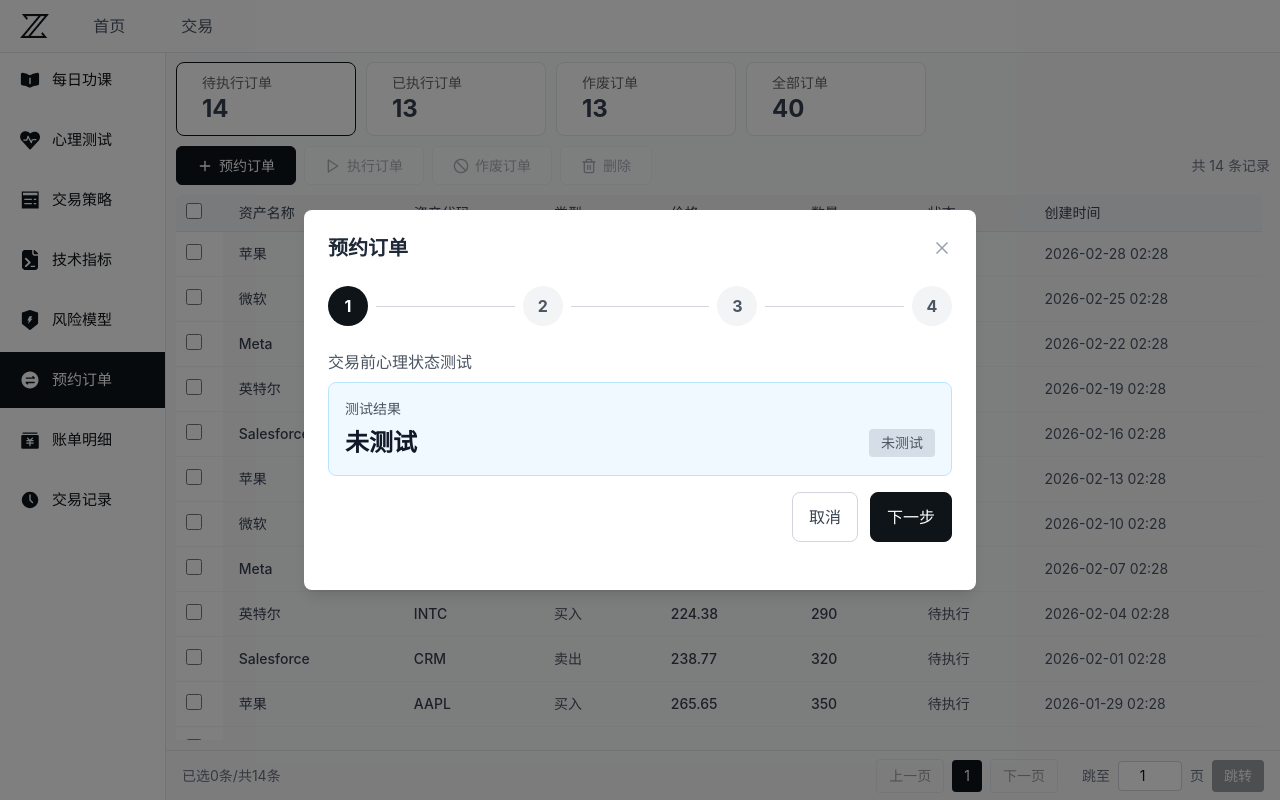
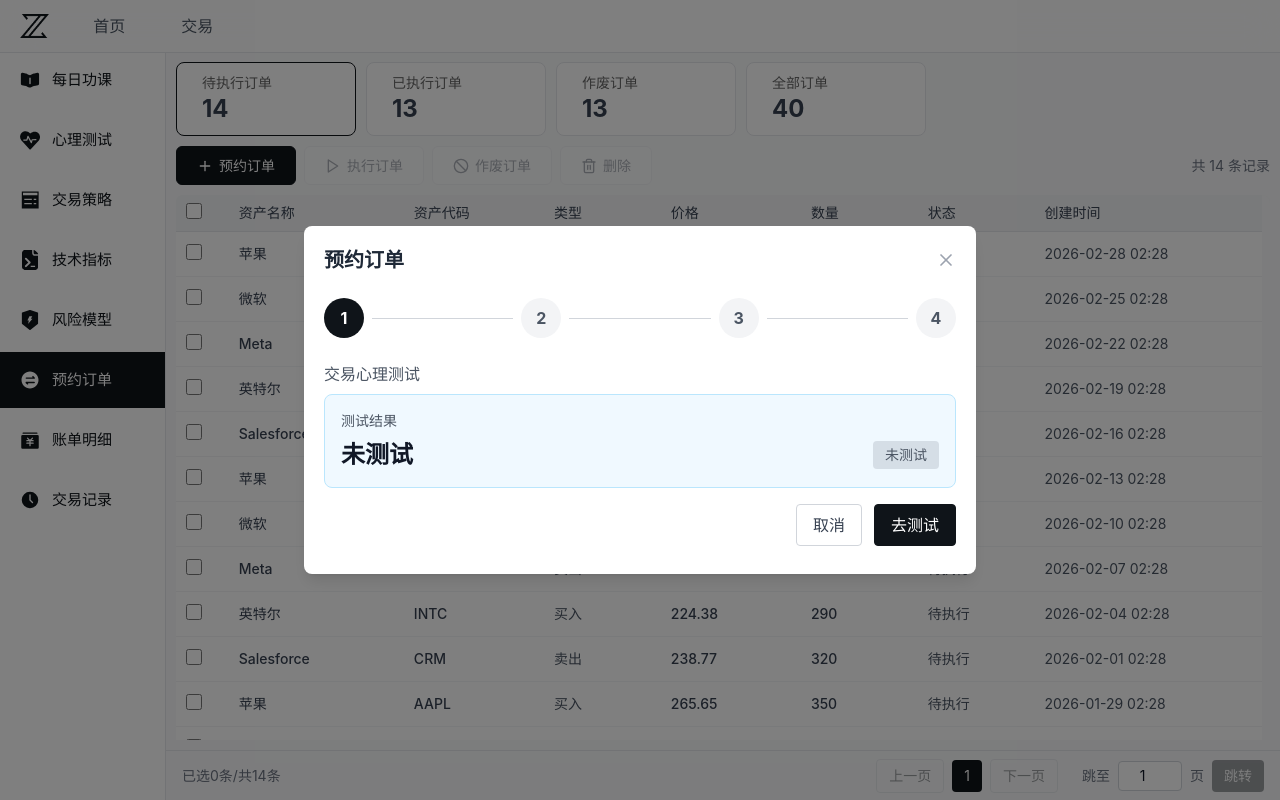
Before and after one commit to CooperNassim/Zeta, a React (Vite) app: page /order-management in a window 1280 px wide. Both pictures are taken after a click on the button "预约订单". Built offline with nearby package versions, Linux system fonts and the light colour scheme.

Commit message:
优化预约订单弹窗

```diff
--- a/src/components/DataTable.jsx
+++ b/src/components/DataTable.jsx
@@ -41,8 +41,8 @@ const DataTable = ({
       <tbody>
         {data.length === 0 ? (
           <tr>
-            <td colSpan={fields.filter(field => !field.hideInTable).length + 1} className="px-0 py-4 text-center text-gray-500 text-sm">
-              <emptyStateProps.Component {...emptyStateProps.props} />
+            <td colSpan={fields.filter(field => !field.hideInTable).length + 1} className="px-0 py-4 text-center text-gray-500 text-sm" style={{ backgroundColor: '#ffffff' }}>
+              {emptyStateProps.Component && <emptyStateProps.Component {...emptyStateProps.props} />}
             </td>
           </tr>
         ) : (
@@ -51,8 +51,9 @@ const DataTable = ({
               <tr
                 key={item.id}
                 className="border-b border-gray-100 hover:bg-gray-50 transition-colors"
+                style={{ backgroundColor: '#ffffff' }}
               >
-                <td className="px-0 py-3 w-10 sticky left-0 bg-white" style={{ margin: '0', padding: '0', paddingLeft: '10px', paddingRight: '10px', zIndex: '10' }}>
+                <td className="px-0 py-3 w-10 sticky left-0 bg-white" style={{ margin: '0', padding: '0', paddingLeft: '10px', paddingRight: '10px', zIndex: '10', backgroundColor: '#ffffff' }}>
                   <input
                     type="checkbox"
                     checked={selectedIds.includes(item.id)}
@@ -62,7 +63,7 @@ const DataTable = ({
                   />
                 </td>
                 {fields.filter(field => !field.hideInTable).map((field, index) => (
-                  <td key={field.key} className="px-4 py-3 text-sm text-gray-600 whitespace-nowrap" style={{ width: field.width || 'auto' }}>
+                  <td key={field.key} className="px-4 py-3 text-sm text-gray-600 whitespace-nowrap" style={{ width: field.width || 'auto', backgroundColor: '#ffffff' }}>
                     {renderCell ? (
                       renderCell(field, item) || <span className="font-medium text-gray-700">{item[field.key] || '-'}</span>
                     ) : (
--- a/src/components/OrderModal.jsx
+++ b/src/components/OrderModal.jsx
@@ -1,11 +1,11 @@
 import React from 'react'
-import { motion } from 'framer-motion'
+import { motion, AnimatePresence } from 'framer-motion'
 import { X } from 'lucide-react'
 
 const OrderModal = ({ isOpen, onClose, title, children }) => {
-  if (!isOpen) return null
-
   return (
+    <AnimatePresence>
+      {isOpen && (
         <motion.div
           initial={{ opacity: 0 }}
           animate={{ opacity: 1 }}
@@ -17,7 +17,7 @@ const OrderModal = ({ isOpen, onClose, title, children }) => {
             initial={{ scale: 0.9, opacity: 0 }}
             animate={{ scale: 1, opacity: 1 }}
             exit={{ scale: 0.9, opacity: 0 }}
-        className="bg-white rounded-lg w-full max-w-2xl p-6 shadow-lg"
+            className="bg-white rounded-lg w-full max-w-2xl p-5 shadow-lg"
             style={{ maxHeight: 'calc(100vh - 80px)' }}
             onClick={(e) => e.stopPropagation()}
           >
@@ -33,11 +33,13 @@ const OrderModal = ({ isOpen, onClose, title, children }) => {
         </div>
 
         {/* 内容区域 */}
-        <div className="mb-6 overflow-auto flex-1" style={{ maxHeight: 'calc(100vh - 160px)' }}>
+        <div className="mb-2 overflow-auto flex-1" style={{ maxHeight: 'calc(100vh - 160px)' }}>
           {children}
         </div>
       </motion.div>
     </motion.div>
+      )}
+    </AnimatePresence>
   )
 }
 
--- a/src/pages/DailyWork.jsx
+++ b/src/pages/DailyWork.jsx
@@ -673,7 +673,7 @@ const DailyWork = () => {
         onClose={() => setShowDeleteModal(false)}
         onConfirm={confirmDelete}
         title="删除"
-        message="是否确认删除？"
+        message={`确认删除${selectedIds.length}条数据吗？`}
       />
 
       {/* 添加/编辑记录弹窗 */}
--- a/src/pages/OrderManagement.jsx
+++ b/src/pages/OrderManagement.jsx
@@ -1,5 +1,6 @@
 import React, { useState, useEffect } from 'react'
 import { motion, AnimatePresence } from 'framer-motion'
+import { useNavigate } from 'react-router-dom'
 import { Plus, Play, X, TrendingUp, TrendingDown, AlertCircle, CheckCircle, Clock } from 'lucide-react'
 import useStore from '../store/useStore'
 import { format } from 'date-fns'
@@ -9,8 +10,11 @@ import DataTable from '../components/DataTable'
 import Pagination from '../components/Pagination'
 import OrderToolbar from '../components/OrderToolbar'
 import OrderModal from '../components/OrderModal'
+import Toast from '../components/Toast'
+import ConfirmModal from '../components/ConfirmModal'
 
 const OrderManagement = () => {
+  const navigate = useNavigate()
   const [showModal, setShowModal] = useState(false)
   const [orderType, setOrderType] = useState('buy')
   const [evaluationStep, setEvaluationStep] = useState(0)
@@ -18,6 +22,10 @@ const OrderManagement = () => {
   const [selectedFilter, setSelectedFilter] = useState('pending')
   const [currentPage, setCurrentPage] = useState(1)
   const [selectedIds, setSelectedIds] = useState([])
+  const [showToast, setShowToast] = useState(false)
+  const [toastType, setToastType] = useState('success')
+  const [toastMessage, setToastMessage] = useState('')
+  const [showDeleteModal, setShowDeleteModal] = useState(false)
   const pageSize = 20
 
   const orders = useStore(state => state.orders)
@@ -27,6 +35,8 @@ const OrderManagement = () => {
   const riskModels = useStore(state => state.riskModels)
   const addOrder = useStore(state => state.addOrder)
   const executeOrder = useStore(state => state.executeOrder)
+  const cancelOrder = useStore(state => state.cancelOrder)
+  const deleteMultipleOrders = useStore(state => state.deleteMultipleOrders)
 
   const [orderForm, setOrderForm] = useState({
     symbol: '',
@@ -60,10 +70,34 @@ const OrderManagement = () => {
     setShowModal(true)
   }
 
+  const confirmDelete = () => {
+    deleteMultipleOrders(selectedIds)
+    setSelectedIds([])
+    setShowDeleteModal(false)
+    setToastType('success')
+    setToastMessage('删除成功')
+    setShowToast(true)
+  }
+
+  // 判断当天是否有心理测试
+  const hasTodayPsychologicalTest = () => {
+    if (psychologicalTests.length === 0) return false
+    const latestTest = psychologicalTests[psychologicalTests.length - 1]
+    if (!latestTest.date) return false
+
+    const today = new Date()
+    today.setHours(0, 0, 0, 0)
+    const testDate = new Date(latestTest.date)
+    testDate.setHours(0, 0, 0, 0)
+    return testDate.getTime() === today.getTime()
+  }
+
   const handlePsychologicalEvaluation = () => {
     const latestTest = psychologicalTests[psychologicalTests.length - 1]
     if (!latestTest) {
-      alert('请先完成心理测试')
+      setToastType('error')
+      setToastMessage('请先完成心理测试')
+      setShowToast(true)
       return false
     }
 
@@ -71,12 +105,9 @@ const OrderManagement = () => {
     // 根据心理测试的分数判断是否可以交易
     let pass = false
     let status = ''
-    if (score >= 7 && score <= 8) {
+    if (score >= 5) {
       pass = true
-      status = '可以交易'
-    } else if ((score >= 5 && score <= 6) || (score >= 9 && score <= 10)) {
-      pass = false
-      status = '谨慎交易'
+      status = score >= 7 ? '可以交易' : '谨慎交易'
     } else {
       pass = false
       status = '禁止交易'
@@ -92,7 +123,9 @@ const OrderManagement = () => {
     })
 
     if (!pass) {
-      alert(`心理测试${status}，无法创建订单（当前评分：${score.toFixed(1)}分）`)
+      setToastType('error')
+      setToastMessage(status)
+      setShowToast(true)
       return false
     }
 
@@ -212,18 +245,10 @@ const OrderManagement = () => {
   return (
     <div style={{ position: 'relative', width: '100%', height: '100%', paddingTop: '52px', paddingLeft: '166px' }}>
       <div style={{ display: 'flex', flexDirection: 'column', height: 'calc(100vh - 52px)', paddingLeft: '10px', paddingRight: '10px', position: 'relative', paddingBottom: '10px' }}>
-        {/* 头部 */}
-        <motion.div
-          initial={{ opacity: 0, y: -20 }}
-          animate={{ opacity: 1, y: 0 }}
-          style={{ marginBottom: '10px', flexShrink: 0 }}
-        >
-        </motion.div>
-
       {/* 内容区域 */}
       <div style={{ flex: 1, overflow: 'auto', display: 'flex', flexDirection: 'column', minHeight: 0 }}>
         {/* 筛选卡片 */}
-        <div style={{ display: 'flex', gap: '10px', flexShrink: 0, alignItems: 'flex-start' }}>
+        <div style={{ display: 'flex', gap: '10px', flexShrink: 0, alignItems: 'flex-start', marginTop: '10px' }}>
           <div
             onClick={() => setSelectedFilter('pending')}
             style={{
@@ -328,21 +353,37 @@ const OrderManagement = () => {
             }
             selectedIds.forEach(id => executeOrder(id))
             setSelectedIds([])
-            alert('订单执行成功')
+            setToastType('success')
+            setToastMessage('执行成功')
+            setShowToast(true)
           }}
           onCancel={() => {
             if (selectedIds.length === 0) {
               alert('请选择要作废的订单')
               return
             }
-            alert('订单作废功能开发中')
+            // 所有订单都可以作废，包括已作废的订单
+            const ordersToCancel = selectedIds.map(id => orders.find(o => o.id === id)).filter(Boolean)
+
+            ordersToCancel.forEach(order => {
+              // 只有待执行或已执行的订单才更新状态为cancelled
+              if (order.status === 'pending' || order.status === 'executed') {
+                cancelOrder(order.id)
+              }
+              // 已作废的订单状态不变，不做处理
+            })
+
+            setSelectedIds([])
+            setToastType('success')
+            setToastMessage('作废成功')
+            setShowToast(true)
           }}
           onDelete={() => {
             if (selectedIds.length === 0) {
               alert('请选择要删除的订单')
               return
             }
-            alert('删除功能开发中')
+            setShowDeleteModal(true)
           }}
           canExecute={selectedIds.length > 0}
           canCancel={selectedIds.length > 0}
@@ -459,7 +500,7 @@ const OrderManagement = () => {
             {/* 步骤内容 */}
             {evaluationStep === 0 && (
               <div>
-                <p className="text-gray-600 mb-2">交易前心理状态测试</p>
+                <p className="text-gray-600 mb-2">交易心理测试</p>
                 <div className="p-4 bg-primary-50 rounded-lg border border-primary-200 mb-4">
                   <p className="text-sm text-gray-600">测试结果</p>
                   <div className="flex items-center justify-between mt-2">
@@ -488,15 +529,15 @@ const OrderManagement = () => {
                 <div className="flex gap-3 justify-end">
                   <button
                     onClick={() => setShowModal(false)}
-                    className="px-4 py-3 border border-gray-300 rounded-lg text-gray-700 hover:bg-gray-50 transition-colors"
+                    className="px-4 py-2 border border-gray-300 rounded text-gray-700 hover:bg-gray-50 transition-colors"
                   >
                     取消
                   </button>
                   <button
-                    onClick={handlePsychologicalEvaluation}
-                    className="px-4 py-3 bg-[#0F1419] border border-[#0F1419] rounded-lg text-white font-medium hover:opacity-90 transition-all"
+                    onClick={() => hasTodayPsychologicalTest() ? handlePsychologicalEvaluation() : navigate('/psychological-test')}
+                    className="px-4 py-2 bg-[#0F1419] border border-[#0F1419] rounded text-white font-medium hover:opacity-90 transition-opacity"
                   >
-                    下一步
+                    {hasTodayPsychologicalTest() ? '下一步' : '去测试'}
                   </button>
                 </div>
               </div>
@@ -526,13 +567,13 @@ const OrderManagement = () => {
                 <div className="flex gap-3">
                   <button
                     onClick={() => setEvaluationStep(0)}
-                    className="flex-1 px-4 py-3 border border-gray-300 rounded-lg text-gray-700 hover:bg-gray-50 transition-colors"
+                    className="flex-1 px-4 py-2 border border-gray-300 rounded text-gray-700 hover:bg-gray-50 transition-colors"
                   >
                     上一步
                   </button>
                   <button
                     onClick={handleStrategyEvaluation}
-                    className="flex-1 px-4 py-3 bg-[#0F1419] border border-[#0F1419] rounded-lg text-white font-medium hover:opacity-90 transition-all"
+                    className="flex-1 px-4 py-2 bg-[#0F1419] border border-[#0F1419] rounded text-white font-medium hover:opacity-90 transition-opacity"
                   >
                     下一步
                   </button>
@@ -564,13 +605,13 @@ const OrderManagement = () => {
                 <div className="flex gap-3">
                   <button
                     onClick={() => setEvaluationStep(1)}
-                    className="flex-1 px-4 py-3 border border-gray-300 rounded-lg text-gray-700 hover:bg-gray-50 transition-colors"
+                    className="flex-1 px-4 py-2 border border-gray-300 rounded text-gray-700 hover:bg-gray-50 transition-colors"
                   >
                     上一步
                   </button>
                   <button
                     onClick={handleRiskEvaluation}
-                    className="flex-1 px-4 py-3 bg-[#0F1419] border border-[#0F1419] rounded-lg text-white font-medium hover:opacity-90 transition-all"
+                    className="flex-1 px-4 py-2 bg-[#0F1419] border border-[#0F1419] rounded text-white font-medium hover:opacity-90 transition-opacity"
                   >
                     下一步
                   </button>
@@ -685,20 +726,20 @@ const OrderManagement = () => {
                     <button
                       type="button"
                       onClick={() => setEvaluationStep(orderType === 'buy' ? 2 : 1)}
-                      className="px-4 py-3 border border-gray-300 rounded-lg text-gray-700 hover:bg-gray-50 transition-colors"
+                      className="px-4 py-2 border border-gray-300 rounded text-gray-700 hover:bg-gray-50 transition-colors"
                     >
                       上一步
                     </button>
                     <button
                       type="button"
                       onClick={() => setShowModal(false)}
-                      className="px-4 py-3 border border-gray-300 rounded-lg text-gray-700 hover:bg-gray-50 transition-colors"
+                      className="px-4 py-2 border border-gray-300 rounded text-gray-700 hover:bg-gray-50 transition-colors"
                     >
                       取消
                     </button>
                     <button
                       type="submit"
-                      className="px-4 py-3 bg-[#0F1419] border border-[#0F1419] rounded-lg text-white font-medium hover:opacity-90 transition-all"
+                      className="px-4 py-2 bg-[#0F1419] border border-[#0F1419] rounded text-white font-medium hover:opacity-90 transition-opacity"
                     >
                       创建预约单
                     </button>
@@ -707,6 +748,14 @@ const OrderManagement = () => {
               </div>
             )}
       </OrderModal>
+      {showToast && <Toast type={toastType} message={toastMessage} onClose={() => setShowToast(false)} />}
+      <ConfirmModal
+        isOpen={showDeleteModal}
+        onClose={() => setShowDeleteModal(false)}
+        onConfirm={confirmDelete}
+        title="删除"
+        message={`确认删除${selectedIds.length}条数据吗？`}
+      />
       </div>
     </div>
   )
--- a/src/pages/TechnicalIndicators.jsx
+++ b/src/pages/TechnicalIndicators.jsx
@@ -307,8 +307,8 @@ const TechnicalIndicators = () => {
           isOpen={showDeleteModal}
           onClose={() => setShowDeleteModal(false)}
           onConfirm={confirmDelete}
-          title="确认删除"
-          message={`确定要删除选中的 ${selectedIds.length} 个技术指标吗？`}
+          title="删除"
+          message={`确认删除${selectedIds.length}条数据吗？`}
           confirmText="删除"
         />
       </div>
--- a/src/pages/TradingStrategy.jsx
+++ b/src/pages/TradingStrategy.jsx
@@ -735,7 +735,7 @@ const TradingStrategy = () => {
         onClose={() => setShowDeleteModal(false)}
         onConfirm={confirmDelete}
         title="删除"
-        message="是否确认删除？"
+        message={`确认删除${selectedIds.length}条数据吗？`}
       />
 
       {/* 启用确认弹窗 */}
--- a/src/store/useStore.js
+++ b/src/store/useStore.js
@@ -92,28 +92,28 @@ export const initialTechnicalIndicators = [
     id: '1',
     name: 'MACD',
     description: '指数平滑异同移动平均线，用于判断趋势和买卖点',
-    icon: 'https://via.placeholder.com/200x200/0F1419/FFFFFF?text=MACD',
+    icon: null,
     tags: ['趋势', '动量']
   },
   {
     id: '2',
     name: 'RSI',
     description: '相对强弱指数，用于判断超买超卖状态',
-    icon: 'https://via.placeholder.com/200x200/0F1419/FFFFFF?text=RSI',
+    icon: null,
     tags: ['动量', '震荡']
   },
   {
     id: '3',
     name: 'KDJ',
     description: '随机指标，用于判断短期买卖点',
-    icon: 'https://via.placeholder.com/200x200/0F1419/FFFFFF?text=KDJ',
+    icon: null,
     tags: ['震荡', '短期']
   },
   {
     id: '4',
     name: 'BOLL',
     description: '布林带，用于判断价格波动范围和突破',
-    icon: 'https://via.placeholder.com/200x200/0F1419/FFFFFF?text=BOLL',
+    icon: null,
     tags: ['趋势', '波动']
   }
 ]
@@ -390,6 +390,31 @@ const useStore = create(
         }
       }),
 
+      // 作废预约单
+      cancelOrder: (id) => set((state) => {
+        const order = state.orders.find(o => o.id === id)
+        if (!order) return state
+
+        // 更新预约单状态
+        const updatedOrders = state.orders.map(o =>
+          o.id === id ? { ...o, status: 'cancelled', cancelledAt: new Date().toISOString() } : o
+        )
+
+        return {
+          orders: updatedOrders
+        }
+      }),
+
+      // 删除预约单
+      deleteOrder: (id) => set((state) => ({
+        orders: state.orders.filter(o => o.id !== id)
+      })),
+
+      // 批量删除预约单
+      deleteMultipleOrders: (ids) => set((state) => ({
+        orders: state.orders.filter(o => !ids.includes(o.id))
+      })),
+
       // 添加账单
       addTransaction: (transaction) => set((state) => ({
         transactions: [...state.transactions, { ...transaction, id: Date.now() }],
```
Lines whose indentation alone changed are shown as unchanged.
